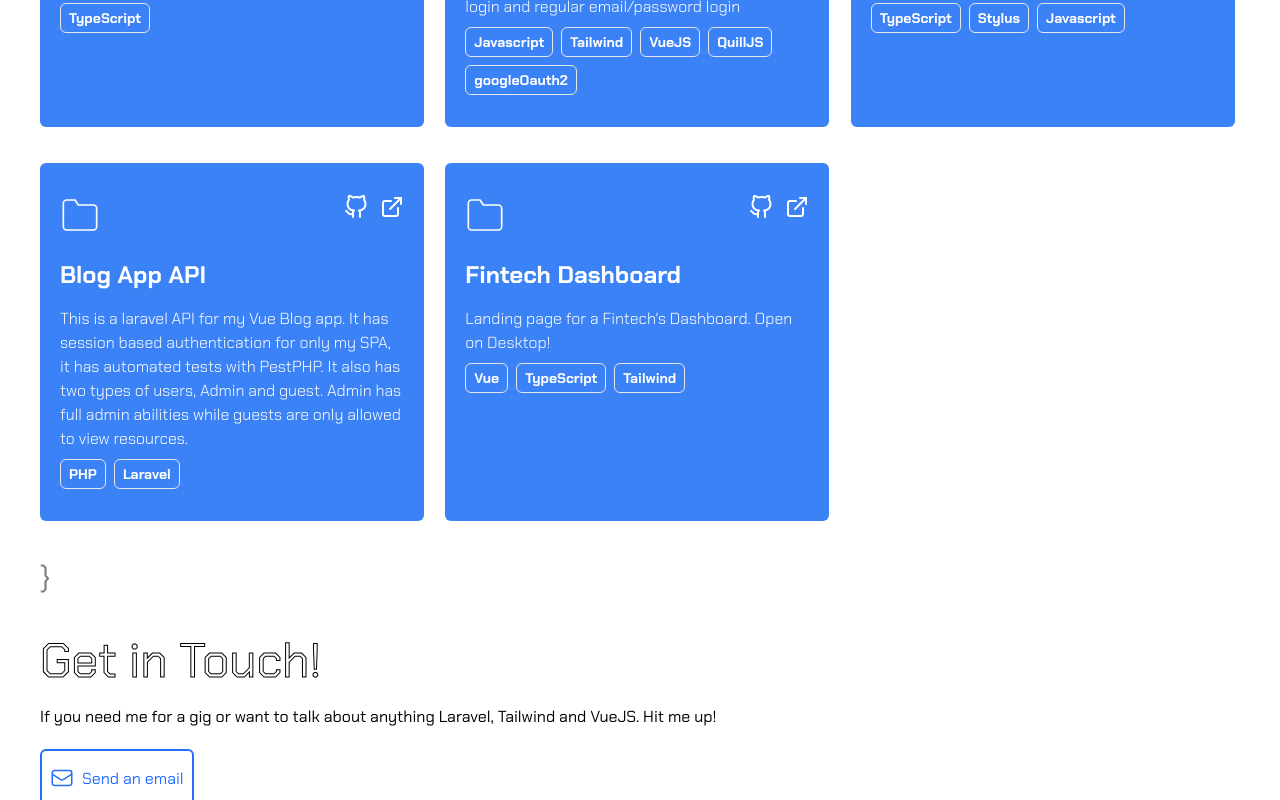
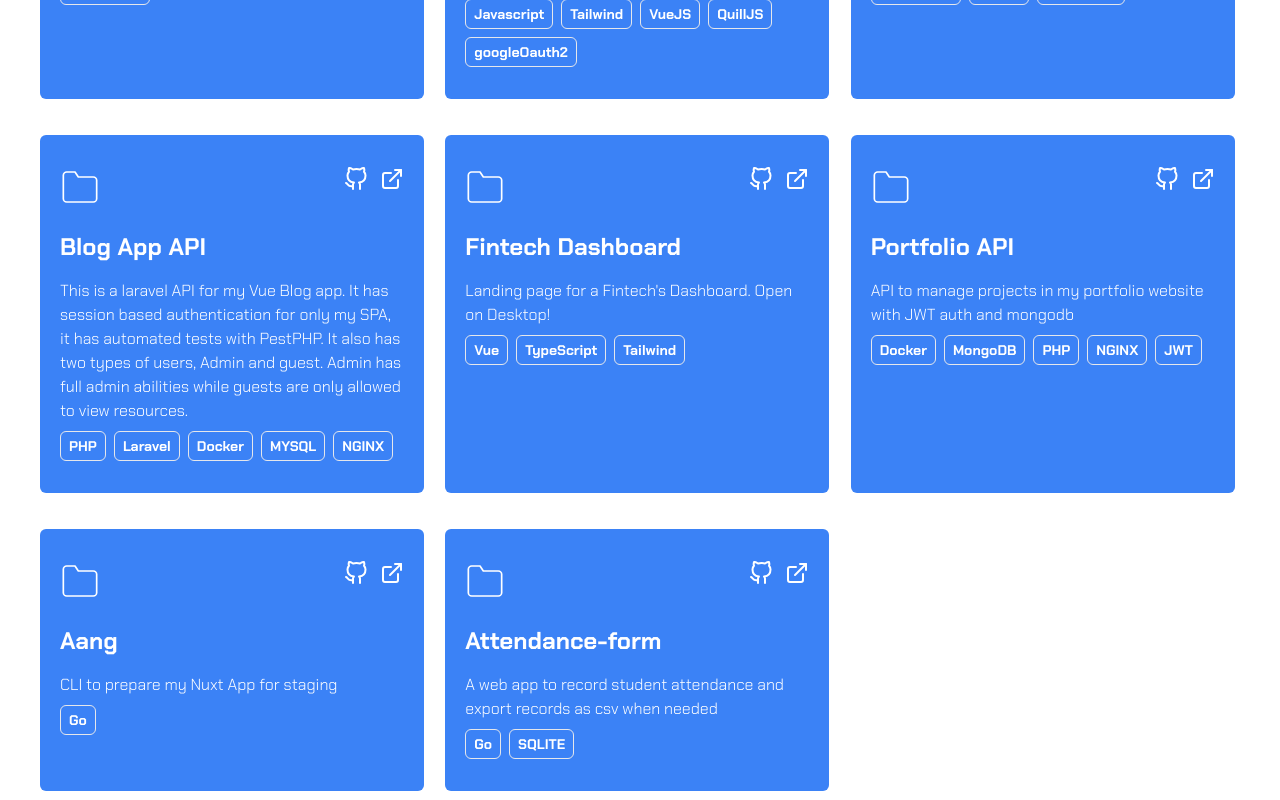
Before and after one commit to Nelwhix/personal-portfolio, a Vue app: page / in a window 1280 px wide. Shown: the part 900-1700 px from the top of the page. Built offline with nearby package versions, Linux system fonts and the light colour scheme.

Commit message:
tweaks...

```diff
--- a/src/assets/projects.json
+++ b/src/assets/projects.json
@@ -3,40 +3,72 @@
     "id": 1,
     "name": "Quill-Image-Uploader",
     "description": "A quilljs plugin that uploads images inserted, drag/dropped or pasted into the quill editor to a server instead of being base64 encoded.",
-    "tags": ["TypeScript"],
+    "tools": ["TypeScript"],
     "projectLink": "https://www.npmjs.com/package/quill-image-uploader-ts",
-    "githubLink": "https://github.com/Nelwhix/quill-image-uploader"
+    "githubLink": "https://github.com/Nelwhix/quill-image-uploader",
+    "tag": "Open Source"
   },
   {
     "id": 2,
     "name": "Devleads",
     "description": "A blog app that shares useful tips to other developers. It has dark/light mode theme, a rich text editor made with QuillJS, google oauth2 login and regular email/password login",
-    "tags": ["Javascript", "Tailwind", "VueJS", "QuillJS", "googleOauth2"],
+    "tools": ["Javascript", "Tailwind", "VueJS", "QuillJS", "googleOauth2"],
     "projectLink": "https://nelson-blog-app.netlify.app/",
-    "githubLink": "https://github.com/Nelwhix/Vue-Blog-app"
+    "githubLink": "https://github.com/Nelwhix/Vue-Blog-app",
+    "tag": "Frontend"
   },
   {
     "id": 3,
     "name": "VueQuill",
     "description": "Rich Text Editor Component for Vue 3. I contributed to the docs for a package with over 400⭐'s on github",
-    "tags": ["TypeScript", "Stylus", "Javascript"],
+    "tools": ["TypeScript", "Stylus", "Javascript"],
     "projectLink": "https://vueup.github.io/vue-quill/",
-    "githubLink": "https://github.com/vueup/vue-quill/commit/85998968b40801b38ab4c0b8fbdbf0f87d0f13f2"
+    "githubLink": "https://github.com/vueup/vue-quill/commit/85998968b40801b38ab4c0b8fbdbf0f87d0f13f2",
+    "tag":  "Open Source"
   },
   {
     "id": 4,
     "name": "Blog App API",
     "description": "This is a laravel API for my Vue Blog app. It has session based authentication for only my SPA, it has automated tests with PestPHP. It also has two types of users, Admin and guest. Admin has full admin abilities while guests are only allowed to view resources.",
-    "tags": ["PHP", "Laravel"],
+    "tools": ["PHP", "Laravel", "Docker", "MYSQL", "NGINX"],
     "projectLink": "#",
-    "githubLink": "https://github.com/Nelwhix/blog-api"
+    "githubLink": "https://github.com/Nelwhix/blog-api",
+    "tag": "Backend"
   },
   {
     "id": 5,
     "name": "Fintech Dashboard",
     "description": "Landing page for a Fintech's Dashboard. Open on Desktop!",
-    "tags": ["Vue", "TypeScript", "Tailwind"],
+    "tools": ["Vue", "TypeScript", "Tailwind"],
     "projectLink": "https://monobank-dashboard.netlify.app/",
-    "githubLink": "https://github.com/Nelwhix/fintech-dashboard"
+    "githubLink": "https://github.com/Nelwhix/fintech-dashboard",
+    "tag": "Frontend"
+  },
+  {
+    "id": 6,
+    "name": "Portfolio API",
+    "description": "API to manage projects in my portfolio website with JWT auth and mongodb",
+    "tools": ["Docker", "MongoDB", "PHP", "NGINX", "JWT"],
+    "projectLink": "#",
+    "githubLink": "https://github.com/Nelwhix/portfolio-api",
+    "tag": "Backend"
+  },
+  {
+    "id": 7,
+    "name": "Aang",
+    "description": "CLI to prepare my Nuxt App for staging",
+    "tools": ["Go"],
+    "projectLink": "#",
+    "githubLink": "https://github.com/Nelwhix/aang",
+    "tag": "CLI"
+  },
+  {
+    "id": 8,
+    "name": "Attendance-form",
+    "description": "A web app to record student attendance and export records as csv when needed",
+    "tools": ["Go", "SQLITE"],
+    "projectLink": "#",
+    "githubLink": "https://github.com/Nelwhix/Attendance-form",
+    "tag": "FullStack"
   }
 ]
--- a/src/components/ProjectCard.vue
+++ b/src/components/ProjectCard.vue
@@ -20,7 +20,7 @@ defineProps(['portfolio'])
         <h2 class="mt-6 text-2xl">{{ portfolio.name }}</h2>
         <p class="font-thin mt-4">{{ portfolio.description }}</p>
         <div class="flex flex-wrap gap-2 text-sm mt-2">
-            <span class="border py-1 px-2 rounded-md" v-for="(tag, i) in portfolio.tags" :key="i">{{ tag }}</span>
+            <span class="border py-1 px-2 rounded-md" v-for="(tool, i) in portfolio.tools" :key="i">{{ tool }}</span>
         </div>
     </div>
 </template>
--- a/src/views/HomeView.vue
+++ b/src/views/HomeView.vue
@@ -33,7 +33,26 @@ const portfolios = projects;
         </div>
         <h2 class="mt-10 text-3xl">Projects <span class="opacity-50">( ) {</span></h2>
         <div class="mt-6" id="projects">
-            <p>There are about <span class="text-body font-semibold text-xl">{{portfolios.length}}</span> projects listed here and more to come</p>
+            <!-- <div class="flex justify-between w-2/5">
+                <button>
+                    <span class="border py-1 px-2 rounded-md active">Frontend</span>
+                </button>
+                <button>
+                    <span class="border py-1 px-2 rounded-md hover:border-[#256eff]">
+                        Backend
+                    </span>
+                </button>
+               <button>
+                    <span class="border py-1 px-2 rounded-md hover:border-[#256eff]">
+                        CLI
+                    </span>
+                </button>
+                <button>
+                    <span class="border py-1 px-2 rounded-md hover:border-[#256eff]">
+                        Open Source
+                    </span>
+                </button>
+            </div> -->
             <div class="mb-10 grid grid-flow-row sm:grid-cols-2 sm:gap-4 md:gap-4 md:grid-cols-3">
                 <ProjectCard v-for="portfolio in portfolios" :key="portfolio.id" :portfolio="portfolio" class="transition-transform hover:scale-105 hover:duration-500 ease-in-out" />
             </div>
@@ -43,6 +62,10 @@ const portfolios = projects;
 </template>
 
 <style>
+    .active {
+        color: white !important;
+        background-color: #256eff !important;
+    }
     .desc {
         -webkit-text-stroke-width: 1px;
         -webkit-text-stroke-color: black;
```
Also changed, not shown: 1 other file (tests, documents, lock files or other folders).
